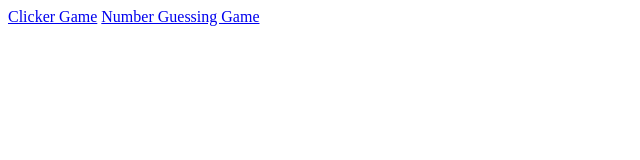
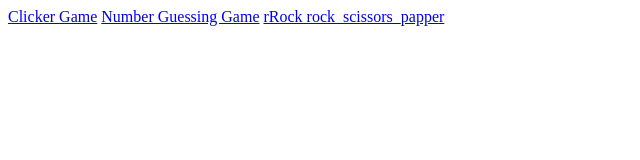
Before and after one commit to revou-fsse-feb25/milestone-2-Mardianto-coder, a plain HTML site: page index.html in a window 1280 px wide. Shown: the whole page, without its empty margins (0-640 px from the left). Drawn offline with Linux system fonts and the light colour scheme.

Commit message:
baru updated

```diff
--- a/index.html
+++ b/index.html
@@ -8,5 +8,6 @@
   <body>
     <a href="clicker_game/clicker_game.html">Clicker Game</a>
     <a href="number_guessing_game/number_guessing_game.html">Number Guessing Game</a>
+    <a href="rock_scissors_papper.html">rRock rock_scissors_papper</a>
   </body>
 </html>
```
